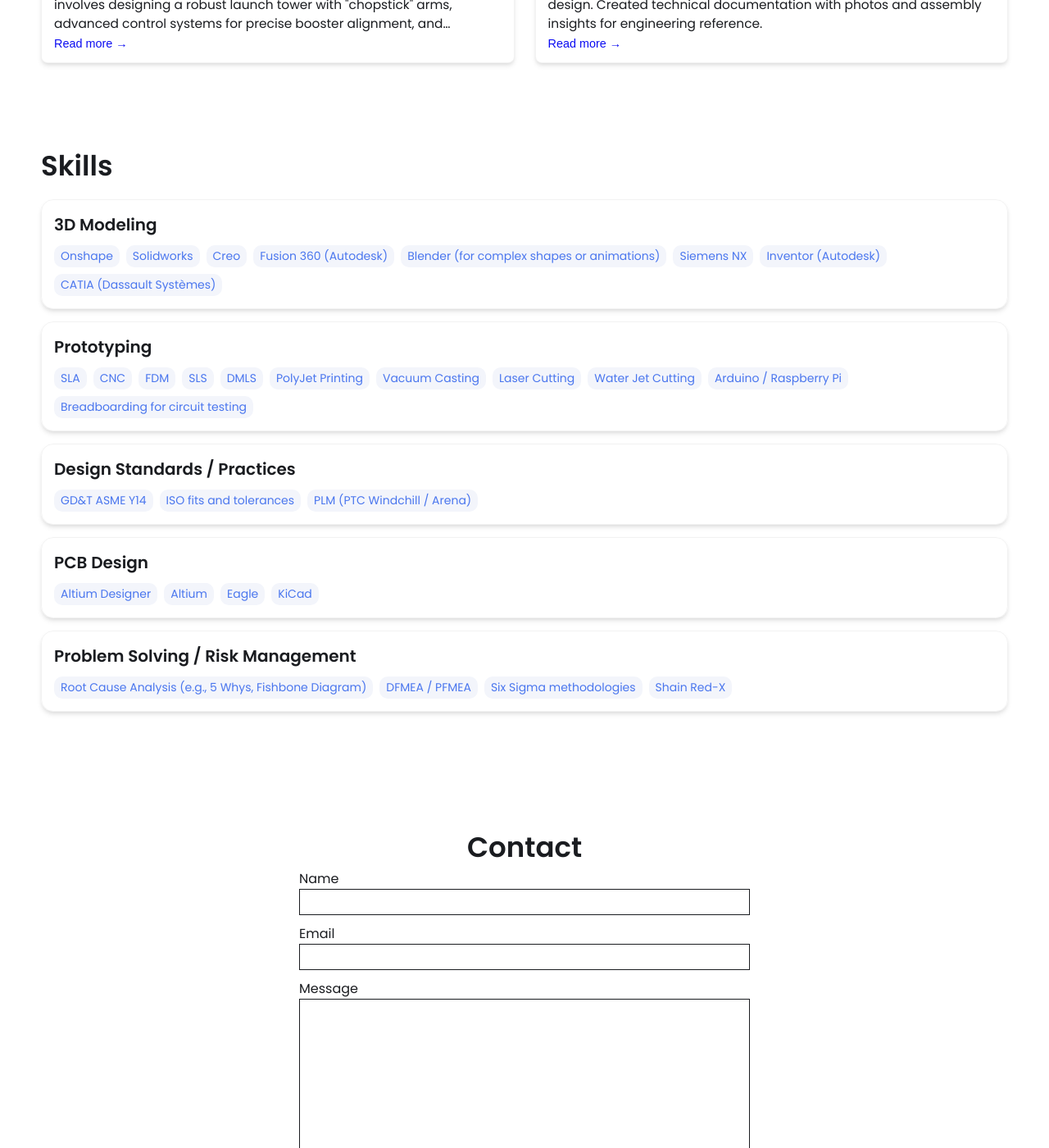
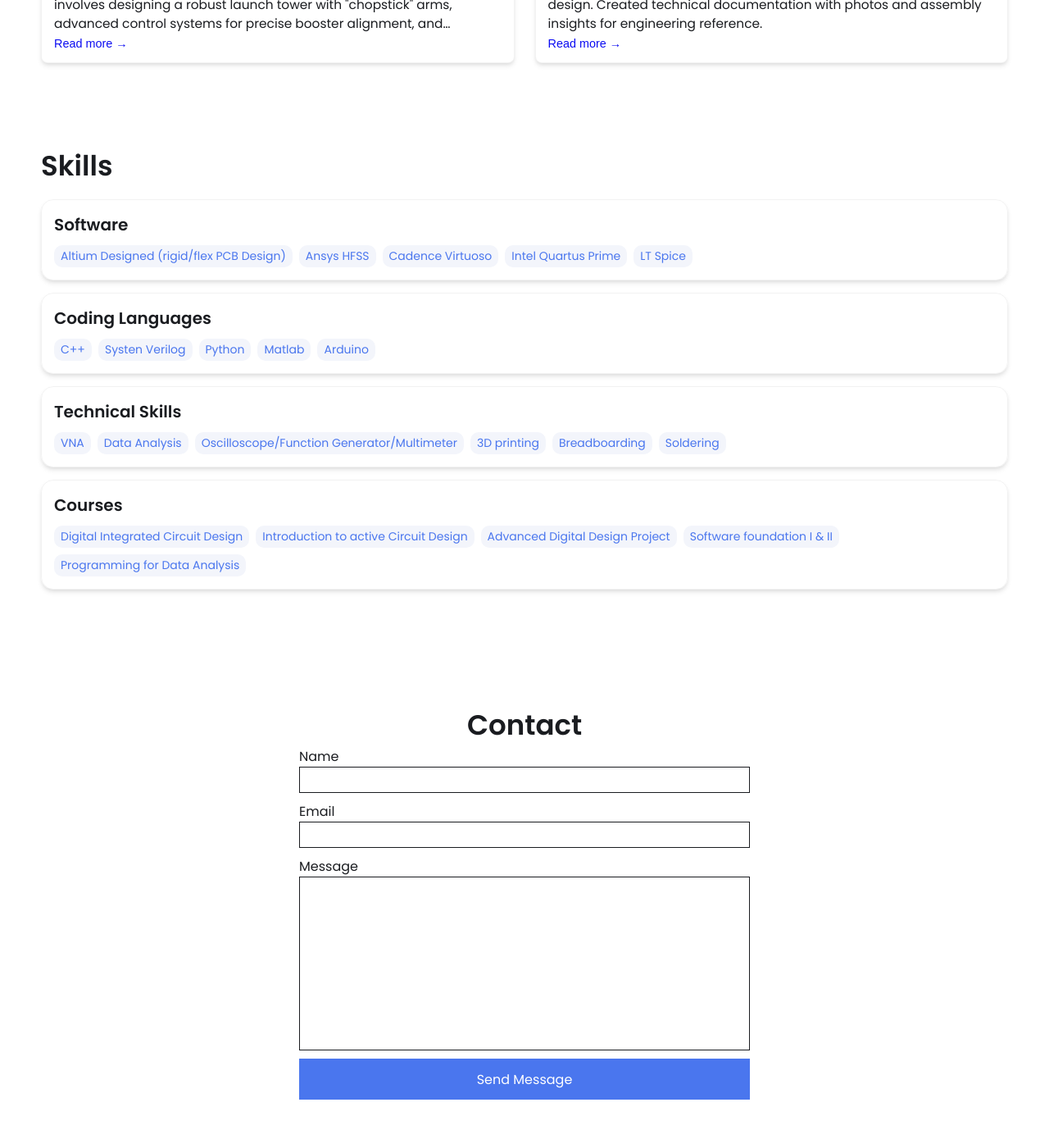
Before and after one commit to s-bashar/s-bashar.github.io, a Jekyll site: the page built from index.html, in a window 1280 px wide and 1400 px high, scrolled down 1449 px. Shown: the whole window at 82% size. Built offline with Jekyll 4.4.1, drawn with Linux system fonts in a browser that asks for light colours.

Commit message:
Update _config.yml
updated skills

```diff
--- a/_config.yml
+++ b/_config.yml
@@ -34,46 +34,35 @@ external-links:    # input only your own url slug. The icons with missing entrie
 
 # Skills Section - Add the list of your Skills by categories/tools. The indentation for each level needs to be precise.
 skills:
-  - category: 3D Modeling
+  - category: Software
     tools:
-    - Onshape
-    - Solidworks
-    - Creo
-    - Fusion 360 (Autodesk)
-    - Blender (for complex shapes or animations)
-    - Siemens NX
-    - Inventor (Autodesk)
-    - CATIA (Dassault Systèmes)
-  - category: Prototyping
+    - Altium Designed (rigid/flex PCB Design)
+    - Ansys HFSS
+    - Cadence Virtuoso
+    - Intel Quartus Prime
+    - LT Spice
+  - category: Coding Languages
     tools:
-    - SLA
-    - CNC
-    - FDM
-    - SLS
-    - DMLS
-    - PolyJet Printing
-    - Vacuum Casting
-    - Laser Cutting
-    - Water Jet Cutting
-    - Arduino / Raspberry Pi
-    - Breadboarding for circuit testing
-  - category: Design Standards / Practices
+    - C++
+    - Systen Verilog
+    - Python
+    - Matlab
+    - Arduino
+  - category: Technical Skills
     tools:
-    - GD&T ASME Y14
-    - ISO fits and tolerances
-    - PLM (PTC Windchill / Arena)
-  - category: PCB Design
+    - VNA
+    - Data Analysis
+    - Oscilloscope/Function Generator/Multimeter
+    - 3D printing
+    - Breadboarding
+    - Soldering
+  - category: Courses
     tools:
-    - Altium Designer
-    - Altium
-    - Eagle
-    - KiCad
-  - category: Problem Solving / Risk Management
-    tools:
-    - Root Cause Analysis (e.g., 5 Whys, Fishbone Diagram)
-    - DFMEA / PFMEA
-    - Six Sigma methodologies
-    - Shain Red-X
+    - Digital Integrated Circuit Design
+    - Introduction to active Circuit Design
+    - Advanced Digital Design Project
+    - Software foundation I & II
+    - Programming for Data Analysis
 
 
 # Contact Form Setup. Setup an account and copy over the key. When someone fills out the form, it will be received in your email.
```
